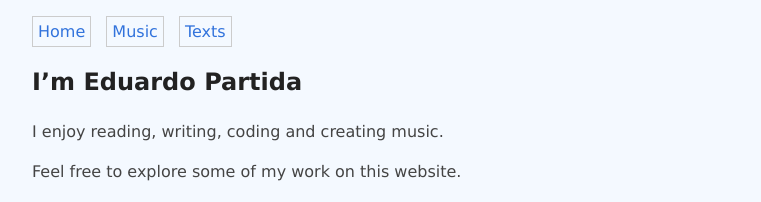
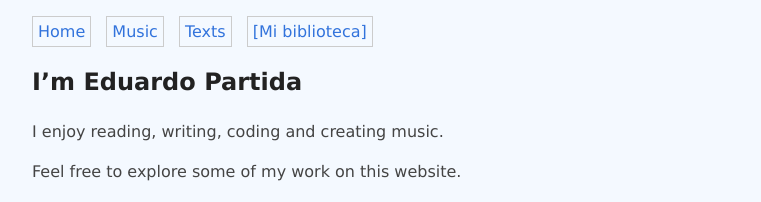
Before and after one commit to jesarx/edpartida, a Jekyll site: the page built from index.md, in a window 1280 px wide. Shown: the top 202 px of the page, without its empty margins (248-1009 px from the left). Built offline with Jekyll 4.4.1, drawn with Linux system fonts in a browser that asks for light colours.

Commit message:
added qumran.cc link

```diff
--- a/Gemfile
+++ b/Gemfile
@@ -11,6 +11,11 @@ gem "jekyll", "~> 4.3.4"
 # This is the default theme for new Jekyll sites. You may change this to anything you like.
 gem "minima", "~> 2.5"
 gem "jekyll-bear-theme"
+
+# Ruby 3.4.0 compatibility gems
+gem "csv"
+gem "logger"
+
 # If you want to use GitHub Pages, remove the "gem "jekyll"" above and
 # uncomment the line below. To upgrade, run `bundle update github-pages`.
 # gem "github-pages", group: :jekyll_plugins
--- a/_config.yml
+++ b/_config.yml
@@ -108,4 +108,4 @@ links:
 
 # Add links for more focus here
 special_links:
-  "Search": https://duckduckgo.com
+  "Mi biblioteca": https://qumran.cc
--- a/_includes/header.html
+++ b/_includes/header.html
@@ -5,13 +5,12 @@
     <a href="{{ site.url }}/tagged/music/">Music</a>
     <a href="{{ site.url }}/tagged/texts/">Texts</a>
 
-  <!--
+    <!--
     {% for link in site.links %}
         <a href="{{ site.url }}{{ link[1] }}">{{ link[0] }}</a>
     {% endfor %}
-
+    -->
     {% for link in site.special_links %}
             <a href="{{ link[1] }}">[{{ link[0] }}]</a>
     {% endfor %}
-  -->
 </nav>
```
Also changed, not shown: Gemfile.lock.
